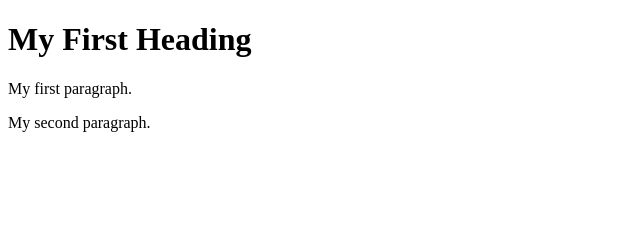
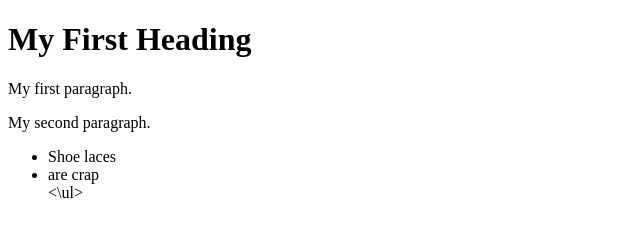
Before and after one commit to Jawwad-Adel/horizons, a plain HTML site: page myfirst.html in a window 1280 px wide. Shown: the whole page, without its empty margins (0-640 px from the left). Drawn offline with Linux system fonts and the light colour scheme.

Commit message:
Update myfirst.html

```diff
--- a/myfirst.html
+++ b/myfirst.html
@@ -9,5 +9,11 @@
 <p>My first paragraph.</p1>
 <p>My second paragraph.</p2>
 
+
+<ul>
+  <li>Shoe laces</li>
+  <li>are crap</li>
+<\ul>
+
 </body>
 </html>
```
